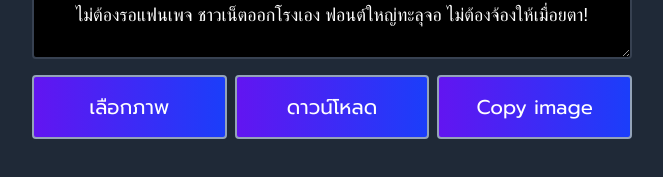
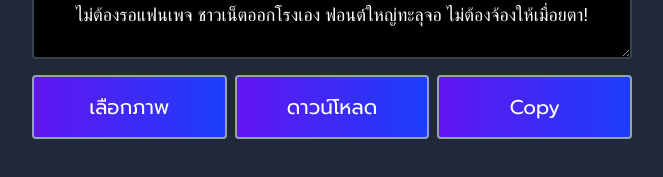
Before and after one commit to narze/ophtusify, a Svelte app: page / in a window 1280 px wide. Shown: the part 823-1000 px from the top of the page, without its empty margins (308-971 px from the left). Built offline with nearby package versions, Linux system fonts and the light colour scheme; a web font is replaced by a local one.

Commit message:
Add copied message

```diff
--- a/src/App.svelte
+++ b/src/App.svelte
@@ -14,6 +14,7 @@
   let url = "https://ophtusify.narze.live/"
 
   let avatar, fileinput, node
+  let isCopy = false
 
   const onFileSelected = (e) => {
     let image = e.target.files[0]
@@ -46,7 +47,10 @@
       .catch(function (error) {
         console.error("oops, something went wrong!", error)
       })
-
+      isCopy = !isCopy
+      setTimeout(() => {
+        isCopy = !isCopy
+      }, 5000);
   }
 </script>
 
@@ -151,7 +155,7 @@
       class="text-white text-center text-xl border-2 border-slate-400 rounded px-2 py-4 basis-full bg-gradient-to-r from-[#6215f1] to-[#1b3efa] hover:border-[#6215f1]"
       on:click={Copy}
       >
-      Copy image
+      {isCopy ? 'Copied' : 'Copy' }
     </button>
   </div>
 </main>
```
